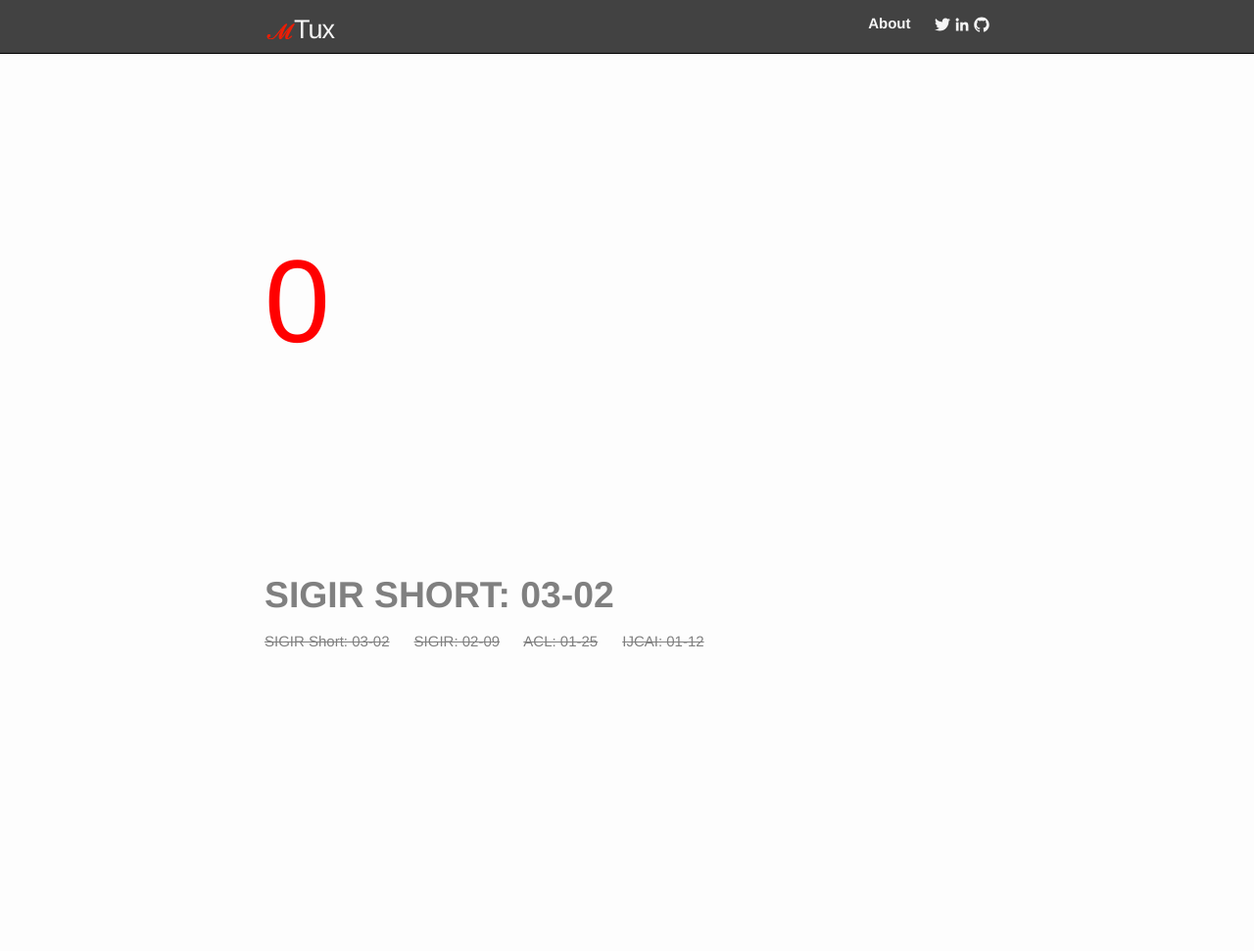
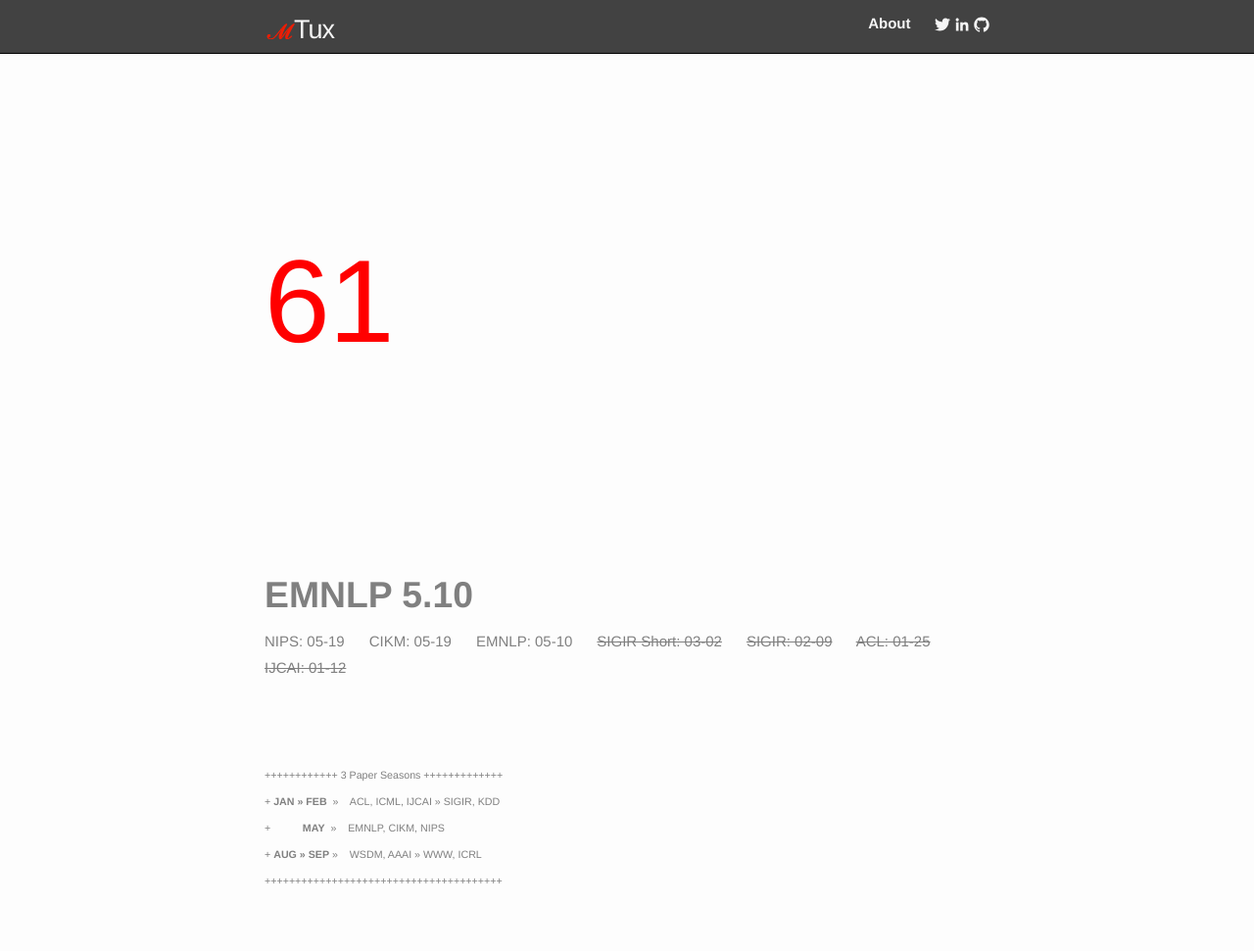
Before and after one commit to mutux/mutux.github.io, a Jekyll site: the page built from _posts/2020-11-26-conferences.markdown, in a window 1280 px wide. Shown: the whole page at 98% size. Built offline with Jekyll 4.4.1, drawn with Linux system fonts in a browser that asks for light colours; before the commit the page ends 900 px from its top, so only the background shows below that.

Commit message:
spring update

```diff
--- a/_posts/2020-11-26-conferences.markdown
+++ b/_posts/2020-11-26-conferences.markdown
@@ -1,10 +1,16 @@
 ---
-title: 0
+title: 61
 layout: passage
 ---
 
-[<span style="color:gray; font-size:28pt">SIGIR SHORT: 03-02</span>](https://easychair.org/my/conference?conf=sigir2021#){:target="_blank"}
+[<span style="color:gray; font-size:28pt">EMNLP 5.10</span>](#){:target="_blank"}
 <br>
+<span style="color:gray">NIPS: 05-19</span>
+<span>&nbsp;&nbsp;&nbsp;&nbsp;</span>
+<span style="color:gray">CIKM: 05-19</span>
+<span>&nbsp;&nbsp;&nbsp;&nbsp;</span>
+<span style="color:gray">EMNLP: 05-10</span>
+<span>&nbsp;&nbsp;&nbsp;&nbsp;</span>
 <span style="color:gray">~~SIGIR Short: 03-02~~</span>
 <span>&nbsp;&nbsp;&nbsp;&nbsp;</span>
 <span style="color:gray">~~SIGIR: 02-09~~</span>
@@ -13,3 +19,17 @@ layout: passage
 <span>&nbsp;&nbsp;&nbsp;&nbsp;</span>
 <span style="color:gray">~~IJCAI: 01-12~~</span>
 <span>&nbsp;&nbsp;&nbsp;&nbsp;</span>
+<br>
+<br>
+<br>
+<br>
+<span style="color:gray;font-size:8pt">++++++++++++ 3 Paper Seasons +++++++++++++</span>
+<br>
+<span style="color:gray;font-size:8pt">+ **JAN >> FEB**  >> &nbsp;&nbsp; ACL, ICML, IJCAI >> SIGIR, KDD</span>
+<br>
+<span style="color:gray;font-size:8pt">+ **&nbsp;&nbsp;&nbsp;&nbsp;&nbsp;&nbsp;&nbsp;&nbsp;&nbsp;&nbsp;MAY**  >> &nbsp;&nbsp; EMNLP, CIKM, NIPS</span>
+<br>
+<span style="color:gray;font-size:8pt">+ **AUG >> SEP** >> &nbsp;&nbsp; WSDM, AAAI >> WWW, ICRL</span>
+<br>
+<span style="color:gray;font-size:8pt">+++++++++++++++++++++++++++++++++++++++</span>
+<br>
```
